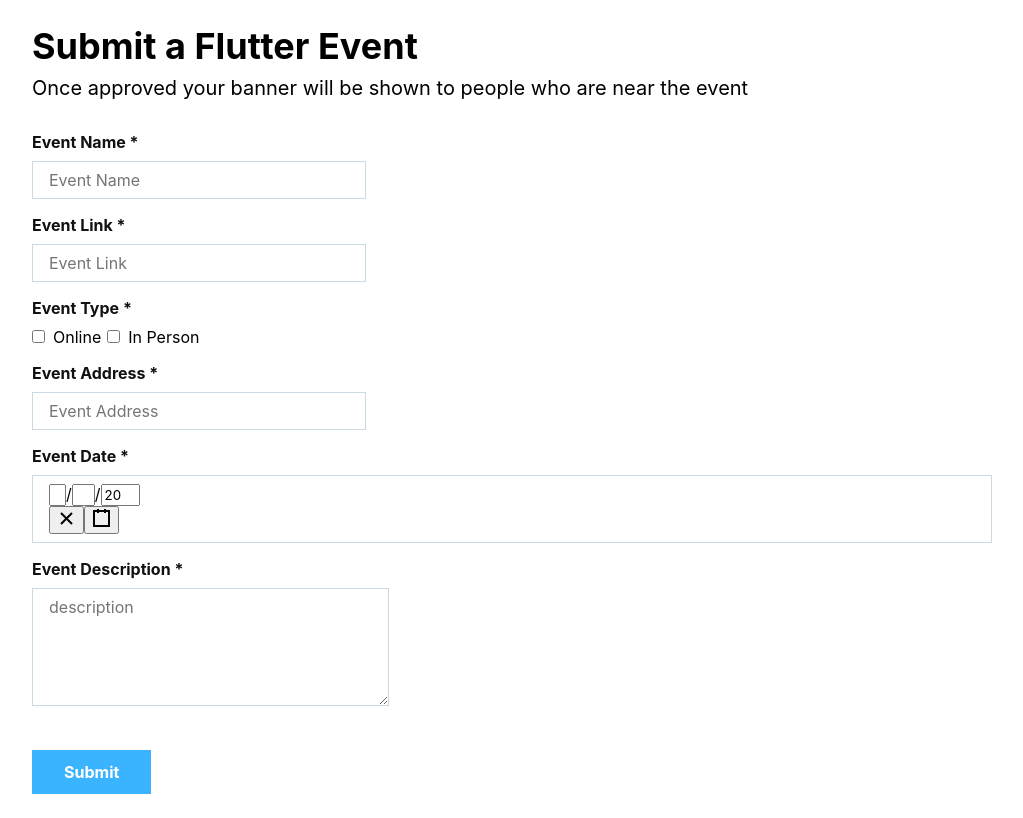
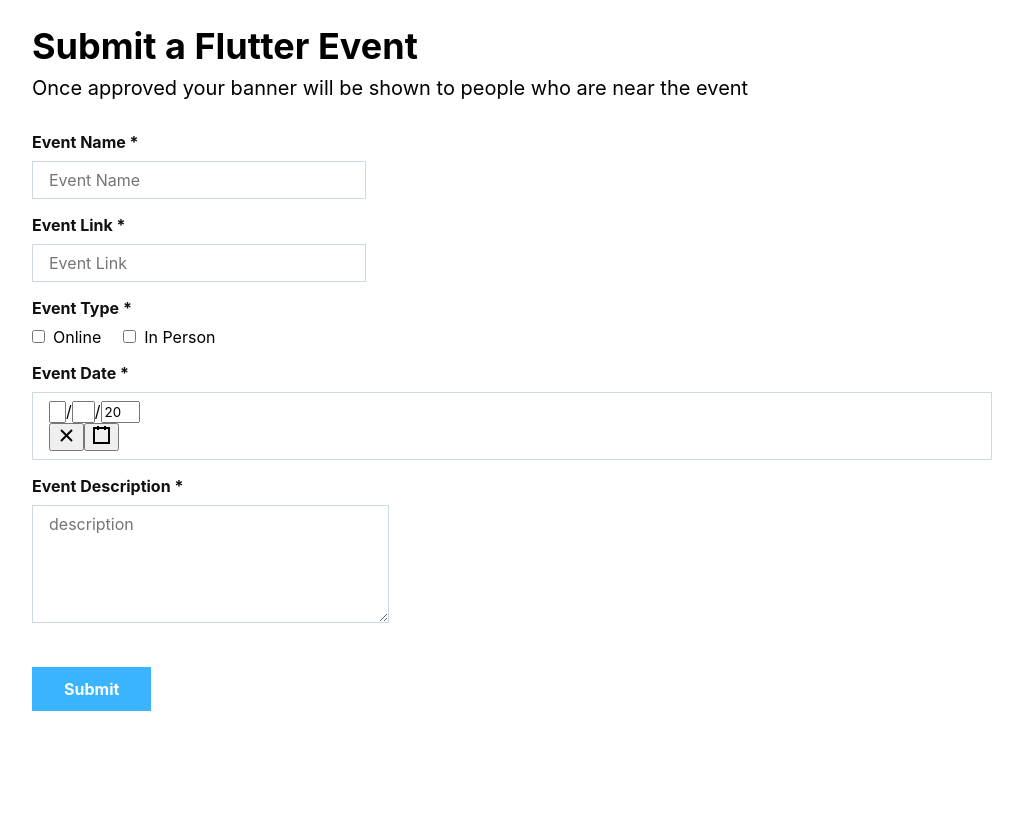
Before and after one commit to theindianappguy/fluttermeetups, a React (Create React App) app: page /submit in a window 1280 px wide. Shown: the whole page, without its empty margins (128-1151 px from the left). Built offline with nearby package versions, Linux system fonts and the light colour scheme; a web font is replaced by a local one.

Commit message:
accept address only if in persn

```diff
--- a/src/pages/submit/index.js
+++ b/src/pages/submit/index.js
@@ -16,6 +16,7 @@
   const [address, setaddress] = useState("");
   const [desc, setdesc] = useState("");
   const [isOnline, setisOnline] = useState(false);
+  const [isInperson, setisInperson] = useState(false);
   const [link, setlink] = useState("");
   const [name, setname] = useState("");
 
@@ -41,7 +42,7 @@
       verified: false,
     };
 
-    await uploadEventInfo(user.uid, EventInfo);
+    await uploadEventInfo(EventInfo);
 
     // send use to home
     sendToUrl("/");
@@ -90,27 +91,36 @@
                     type='checkbox'
                     className='submitEvent__checkbox'
                     placeholder='Event Type'
+                    onChange={(e) => setisOnline(e.target.checked)}
                   />
                   Online
                 </label>
 
-                <label className='submitEvent__checkboxLabel'>
+                <label
+                  className='submitEvent__checkboxLabel'
+                  style={{ marginLeft: "16px" }}
+                >
                   <input
                     type='checkbox'
                     className='submitEvent__checkbox'
                     placeholder='Event Type'
+                    onChange={(e) => setisInperson(e.target.checked)}
                   />
                   In Person
                 </label>
               </div>
 
               {/* If In Person */}
+              {isInperson && (
+                <div>
                   <p className='submitEvent__label'>Event Address *</p>
                   <input
                     onChange={(e) => setaddress(e.target.value)}
                     className='submitEvent__input'
                     placeholder='Event Address'
                   />
+                </div>
+              )}
 
               <p className='submitEvent__label'>Event Date *</p>
               <DatePicker
```
Lines whose indentation alone changed are shown as unchanged.
